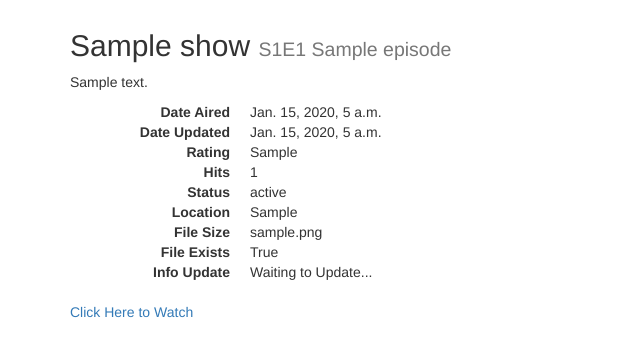
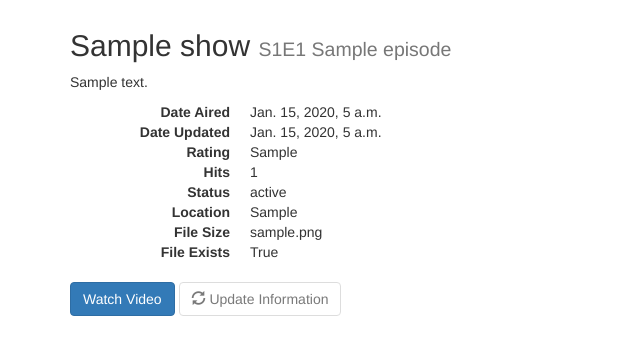
Before and after one commit to artschwagerb/axolotl, a Django app: template tv/templates/tv_episode.html in a window 1280 px wide. Shown: the part 51-408 px from the top of the page, without its empty margins (0-640 px from the left). Run offline with Django 3.2, Linux system fonts and the light colour scheme; tables that the repository leaves empty hold one stand-in row (values such as "Sample post"); the template is opened without the code that fills it: values that come from a table or form of the project are taken from there, most other values are stand-ins (such as "Sample title", 1, 10 or a date in 2020); parts of the project's set-up code (start-up, migrations or seed data) failed here and were passed over; some libraries are stand-ins or nearby versions.

Commit message:
added Episode information buttons

```diff
--- a/tv/templates/tv_episode.html
+++ b/tv/templates/tv_episode.html
@@ -22,12 +22,16 @@
     <dd>{{ episode.file_size }}</dd>
   <dt>File Exists</dt>
     <dd>{{ episode.file_exists }}</dd>
-  <dt>Info Update</dt>
-  	{% if episode.info_update %}
-    <dd>Waiting to Update...</dd>
-    {% else %}
-    <dd><a class="btn btn-primary" href="{% url "tv-episode-update" pk=episode.id %}"><span class="glyphicon glyphicon-refresh"></span> Update Episode Information</a></dd>
-    {% endif %}
 </dl>
-<a href="{{ protected_url }}">Click Here to Watch</a>
+{% if protected_url %}
+	<a class="btn btn-primary" href="{{ protected_url }}">Watch Video</a>
+{% else %}
+	<button type="button" class="btn btn-default" disabled="disabled"><span class="glyphicon glyphicon-refresh"></span> Watch Video</button>
+{% endif %}
+{% if episode.info_update %}
+	<button type="button" class="btn btn-default" disabled="disabled"><span class="glyphicon glyphicon-refresh"></span> Update Information</button>
+{% else %}
+	<a class="btn btn-warning" href="{% url "tv-episode-update" pk=episode.id %}"><span class="glyphicon glyphicon-refresh"></span> Update Information</a>
+{% endif %}
+
 {% endblock %}
```
